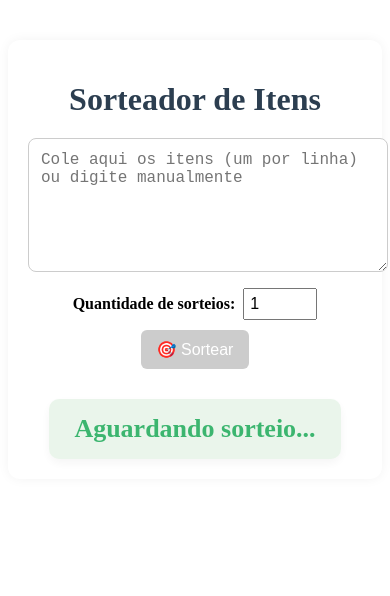
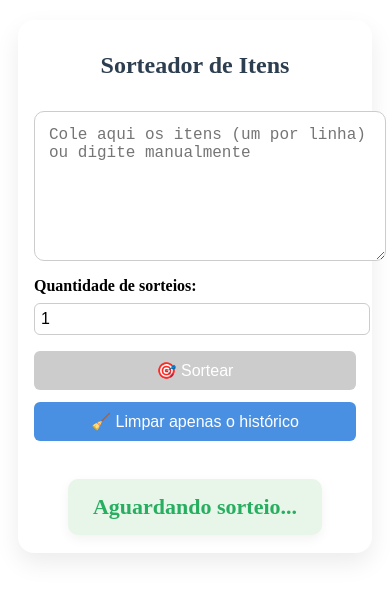
Before and after one commit to nivaldojsneto/sorteador-angular, an Angular app: page / in a window 390 px wide. Shown: the top 596 px of the page. Built offline with nearby package versions, Linux system fonts and the light colour scheme.

Commit message:
historico de sorteios

```diff
--- a/src/app/app.component.html
+++ b/src/app/app.component.html
@@ -12,18 +12,17 @@
 
   <div class="qtd-sorteios">
     <label for="quantidade">Quantidade de sorteios:</label>
-    <input
-      type="number"
-      id="quantidade"
-      [(ngModel)]="quantidadeSorteios"
-      min="1"
-      [max]="lista.length"
-    />
+    <input type="number" [(ngModel)]="quantidadeSorteios" min="1" />
   </div>
 
   <div class="actions">
     <button (click)="sortear()" [disabled]="lista.length === 0">🎯 Sortear</button>
     <button (click)="resetar()" *ngIf="listaOriginal.length">🔁 Resetar</button>
+    <button (click)="limparHistoricoSorteios()">🧹 Limpar apenas o histórico</button>
+  </div>
+
+  <div *ngIf="mensagem" class="alerta">
+    {{ mensagem }}
   </div>
 
   <div class="resultado-wrapper">
@@ -34,4 +33,11 @@
       <ng-template #aguardando> Aguardando sorteio... </ng-template>
     </div>
   </div>
+
+  <div *ngIf="itensSorteados.length > 0">
+    <h3>Histórico de Sorteios:</h3>
+    <ul>
+      <li *ngFor="let item of itensSorteados">{{ item }}</li>
+    </ul>
+  </div>
 </div>
--- a/src/app/app.component.scss
+++ b/src/app/app.component.scss
@@ -1,42 +1,69 @@
 body {
   margin: 0;
   font-family: 'Segoe UI', sans-serif;
-  background: #f2f4f8;
+  background: linear-gradient(to right, #eef2f3, #ffffff);
 }
 
 .container {
   max-width: 600px;
   margin: 40px auto;
   padding: 20px;
-  background: white;
-  border-radius: 12px;
-  box-shadow: 0 0 12px rgba(0, 0, 0, 0.05);
-  text-align: center;
+  background: #fff;
+  border-radius: 16px;
+  box-shadow: 0 10px 24px rgba(0, 0, 0, 0.08);
+  display: flex;
+  flex-direction: column;
+  gap: 16px;
+}
 
 h1 {
-    margin-bottom: 20px;
+  text-align: center;
   color: #2c3e50;
+  font-size: 24px;
 }
 
 textarea {
   width: 100%;
-    padding: 12px;
+  padding: 14px;
   font-size: 16px;
   border: 1px solid #ccc;
-    border-radius: 8px;
+  border-radius: 10px;
   resize: vertical;
-    margin-bottom: 12px;
+  min-height: 120px;
+}
+
+.qtd-sorteios {
+  display: flex;
+  align-items: center;
+  gap: 8px;
+  font-weight: 600;
+
+  input {
+    width: 70px;
+    padding: 6px;
+    font-size: 16px;
+    border-radius: 6px;
+    border: 1px solid #ccc;
+  }
+}
+
+.alerta {
+  background-color: #fff3cd;
+  color: #856404;
+  padding: 10px;
+  margin-top: 10px;
+  border-radius: 5px;
+  border: 1px solid #ffeeba;
 }
 
 .actions {
   display: flex;
   justify-content: center;
-    gap: 10px;
-    margin-bottom: 20px;
-  }
+  gap: 12px;
+  flex-wrap: wrap;
 
   button {
-    padding: 10px 16px;
+    padding: 10px 20px;
     font-size: 16px;
     background-color: #4a90e2;
     border: none;
@@ -45,55 +72,45 @@ body {
     cursor: pointer;
     transition: background 0.3s ease;
 
+    &:hover:enabled {
+      background-color: #357ab8;
+    }
+
     &:disabled {
       background-color: #ccc;
       cursor: not-allowed;
     }
-
-    &:hover:enabled {
-      background-color: #357ab8;
   }
 }
 
-  .qtd-sorteios {
-    margin-bottom: 10px;
-    label {
-      margin-right: 8px;
-      font-weight: 600;
-    }
-    input {
-      width: 60px;
-      padding: 5px;
-      font-size: 16px;
-    }
-  }
 .resultado-wrapper {
-    margin-top: 30px;
-    min-height: 60px;
   display: flex;
   justify-content: center;
   align-items: center;
+  min-height: 60px;
+  margin-top: 20px;
+}
 
 .resultado {
-      font-size: 26px;
+  font-size: 22px;
   font-weight: bold;
   color: #27ae60;
   background: #e8f5e9;
   padding: 15px 25px;
   border-radius: 10px;
+  text-align: center;
   box-shadow: 0 4px 12px rgba(0, 0, 0, 0.05);
+  display: inline-block;
   transition: all 0.4s ease;
-      opacity: 0.9;
-      transform: scale(1);
+
+  &.animado {
+    animation:
+      destaque 0.6s ease,
+      piscar 1s ease-in-out infinite alternate;
+  }
 
   div {
     margin: 4px 0;
-      }
-
-      &.animado {
-        animation: destaque 1s ease infinite;
-      }
-    }
   }
 }
 
@@ -103,10 +120,42 @@ body {
     opacity: 0;
   }
   50% {
-    transform: scale(1.2) translateY(0px);
+    transform: scale(1.2) translateY(-5px);
     opacity: 1;
   }
   100% {
     transform: scale(1) translateY(0);
   }
 }
+
+@keyframes piscar {
+  0% {
+    opacity: 1;
+  }
+  100% {
+    opacity: 0.5;
+  }
+}
+
+@media (max-width: 640px) {
+  .container {
+    margin: 20px 10px;
+    padding: 16px;
+  }
+
+  .qtd-sorteios {
+    flex-direction: column;
+    align-items: flex-start;
+
+    input {
+      width: 100%;
+    }
+  }
+
+  .actions {
+    flex-direction: column;
+    button {
+      width: 100%;
+    }
+  }
+}
--- a/src/app/app.component.ts
+++ b/src/app/app.component.ts
@@ -1,5 +1,5 @@
 import { CommonModule } from '@angular/common';
-import { Component } from '@angular/core';
+import { Component, OnInit } from '@angular/core';
 import { FormsModule } from '@angular/forms';
 import confetti from 'canvas-confetti';
 
@@ -9,14 +9,41 @@ import confetti from 'canvas-confetti';
   templateUrl: './app.component.html',
   styleUrl: './app.component.scss',
 })
-export class AppComponent {
+export class AppComponent implements OnInit {
   textoLista: string = '';
   lista: string[] = [];
   listaOriginal: string[] = [];
-  quantidadeSorteios: number = 1;
   itensSorteados: string[] = [];
   animando: boolean = false;
   typingTimeout: any;
+  mensagem: string | null = null;
+  mensagemTimeout: any;
+
+  private _quantidadeSorteios: number = 1;
+
+  get quantidadeSorteios(): number {
+    return this._quantidadeSorteios;
+  }
+
+  set quantidadeSorteios(valor: number) {
+    this._quantidadeSorteios = valor;
+    this.itensSorteados = [];
+    localStorage.removeItem('historicoSorteios');
+
+    // Mensagem temporária
+    this.mensagem = 'A lista de ganhadores foi reiniciada.';
+    clearTimeout(this.mensagemTimeout);
+    this.mensagemTimeout = setTimeout(() => {
+      this.mensagem = null;
+    }, 3000);
+  }
+
+  ngOnInit(): void {
+    const dadosSalvos = localStorage.getItem('historicoSorteios');
+    if (dadosSalvos) {
+      this.itensSorteados = JSON.parse(dadosSalvos);
+    }
+  }
 
   get itensFiltrados() {
     return this.itensSorteados.filter((i) => i.trim());
@@ -52,7 +79,8 @@ export class AppComponent {
       this.lista.splice(index, 1);
     }
 
-    this.itensSorteados = sorteados;
+    this.itensSorteados = [...sorteados, ...this.itensSorteados];
+    localStorage.setItem('historicoSorteios', JSON.stringify(this.itensSorteados));
 
     this.playSound();
     this.playConfete();
@@ -72,6 +100,15 @@ export class AppComponent {
     this.listaOriginal = [];
     this.itensSorteados = [];
     this.quantidadeSorteios = 1;
+    localStorage.removeItem('historicoSorteios');
+  }
+
+  limparHistoricoSorteios() {
+    const confirmar = confirm('Deseja limpar apenas o histórico de sorteios?');
+    if (!confirmar) return;
+
+    this.itensSorteados = [];
+    localStorage.removeItem('historicoSorteios');
   }
 
   onPaste() {
```
Also changed, not shown: 1 other file (tests, documents, lock files or other folders). Lines whose indentation alone changed are shown as unchanged.
